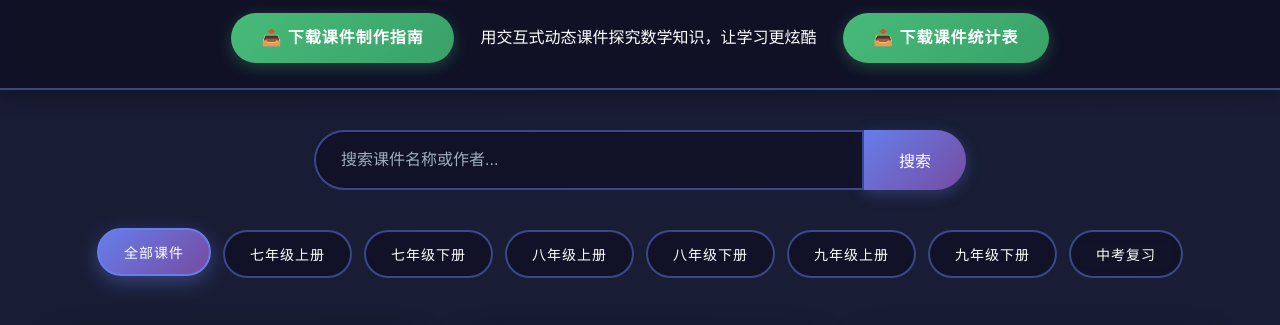
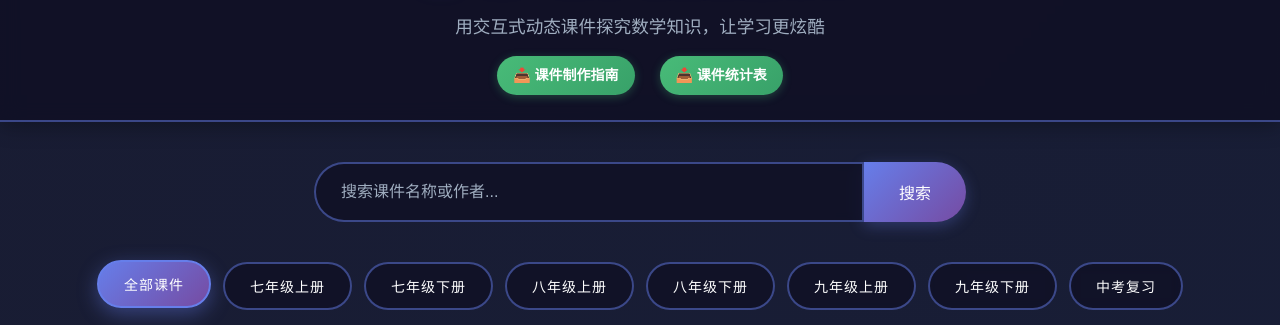
Before and after one commit to leixinfeng1968/web, a plain HTML site: page index.html in a window 1280 px wide. Shown: the part 88-413 px from the top of the page. Drawn offline with Linux system fonts and the light colour scheme.

Commit message:
Add files via upload

```diff
--- a/index.html
+++ b/index.html
@@ -144,17 +144,16 @@
         /* 下载按钮样式 */
         .download-btn {
             display: inline-block;
-            padding: 12px 30px;
+            padding: 8px 16px;
             background: linear-gradient(135deg, #48bb78, #38a169);
             color: white;
             text-decoration: none;
-            border-radius: 30px;
-            font-size: 16px;
+            border-radius: 20px;
+            font-size: 14px;
             font-weight: bold;
             transition: all 0.3s ease;
-            box-shadow: 0 4px 15px rgba(72, 187, 120, 0.3);
-            text-transform: uppercase;
-            letter-spacing: 1px;
+            box-shadow: 0 2px 10px rgba(72, 187, 120, 0.3);
+            margin: 0 5px;
         }
 
         .download-btn:hover {
@@ -347,17 +346,19 @@
     <header>
         <div class="container">
             <h1>🚀 初中数学动态交互课件</h1>
-            <div style="text-align: center; margin-top: 20px;">
+            <div style="margin-top: 20px; text-align: center;">
+            <div style="margin-bottom: 15px;">
+                <span style="color: #a0aec0; font-size: 1.1rem;">用交互式动态课件探究数学知识，让学习更炫酷</span>
+            </div>
+            <div style="display: flex; justify-content: center; gap: 15px; flex-wrap: wrap;">
                 <a href="用HTML制作动态交互初中数学课件指南.docx" class="download-btn" download="初中数学课件制作指南.docx">
-                    📥 下载课件制作指南
+                    📥 课件制作指南
                 </a>
-                &nbsp;&nbsp;&nbsp;&nbsp;
-                用交互式动态课件探究数学知识，让学习更炫酷
-                &nbsp;&nbsp;&nbsp;&nbsp;
                 <a href="课件统计表格.xlsx" class="download-btn" download="初中数学课件统计表格.xlsx">
-                    📥 下载课件统计表
+                    📥 课件统计表
                 </a>
             </div>
+        </div>
         </div>
     </header>
 
```
